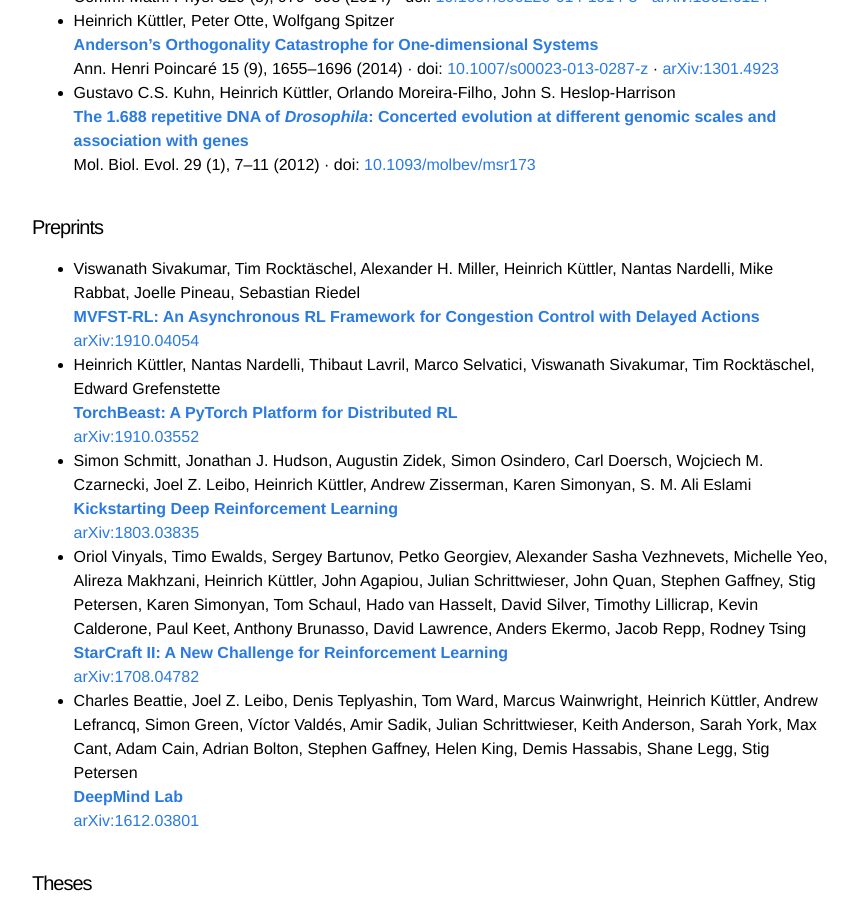
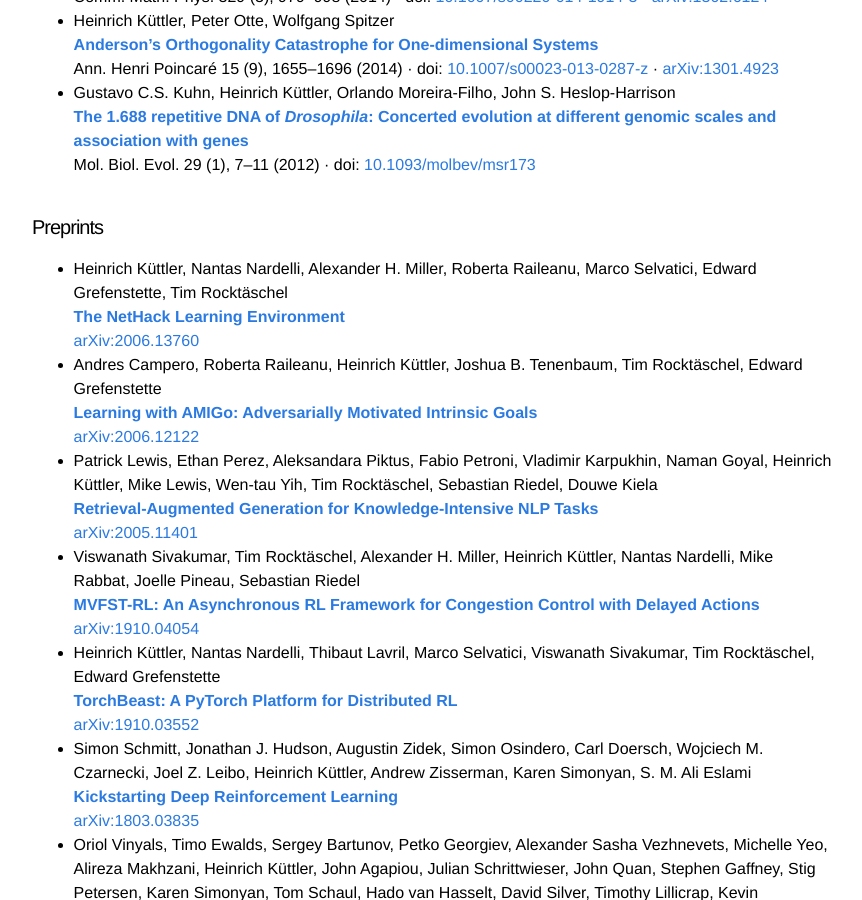
Before and after one commit to heiner/heiner.github.com, a Jekyll site: the page built from publications.md, in a window 1280 px wide and 900 px high, scrolled down 353 px. Shown: the whole window, without its empty margins (208-1070 px from the left). Built offline with Jekyll 4.4.1, drawn with Linux system fonts in a browser that asks for light colours.

Commit message:
More papers.

```diff
--- a/publications.md
+++ b/publications.md
@@ -33,6 +33,24 @@
 
 #### Preprints
 
+* Heinrich Küttler, Nantas Nardelli, Alexander H. Miller, Roberta Raileanu, Marco Selvatici, Edward Grefenstette, Tim Rocktäschel
+
+    [**The NetHack Learning Environment**](https://arxiv.org/abs/2006.13760)
+
+    [arXiv:2006.13760](https://arxiv.org/abs/2006.13760)
+
+* Andres Campero, Roberta Raileanu, Heinrich Küttler, Joshua B. Tenenbaum, Tim Rocktäschel, Edward Grefenstette
+
+    [**Learning with AMIGo: Adversarially Motivated Intrinsic Goals**](https://arxiv.org/abs/2006.12122)
+
+    [arXiv:2006.12122](https://arxiv.org/abs/2006.12122)
+
+* Patrick Lewis, Ethan Perez, Aleksandara Piktus, Fabio Petroni, Vladimir Karpukhin, Naman Goyal, Heinrich Küttler, Mike Lewis, Wen-tau Yih, Tim Rocktäschel, Sebastian Riedel, Douwe Kiela
+
+    [**Retrieval-Augmented Generation for Knowledge-Intensive NLP Tasks**](https://arxiv.org/abs/2005.11401)
+
+    [arXiv:2005.11401](https://arxiv.org/abs/2005.11401)
+
 * Viswanath Sivakumar, Tim Rocktäschel, Alexander H. Miller, Heinrich Küttler, Nantas Nardelli, Mike Rabbat, Joelle Pineau, Sebastian Riedel
 
     [**MVFST-RL: An Asynchronous RL Framework for Congestion Control with Delayed Actions**](https://arxiv.org/abs/1910.04054)
```
